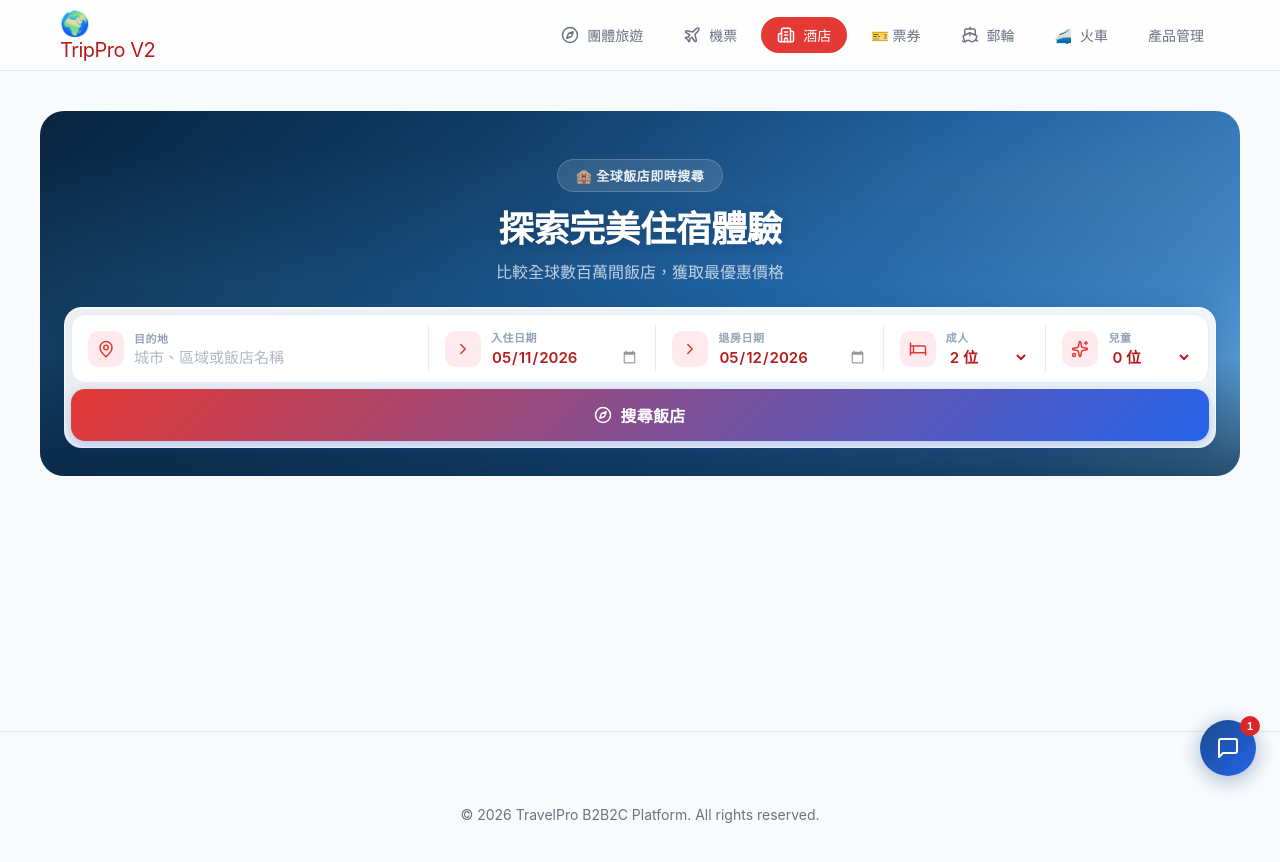
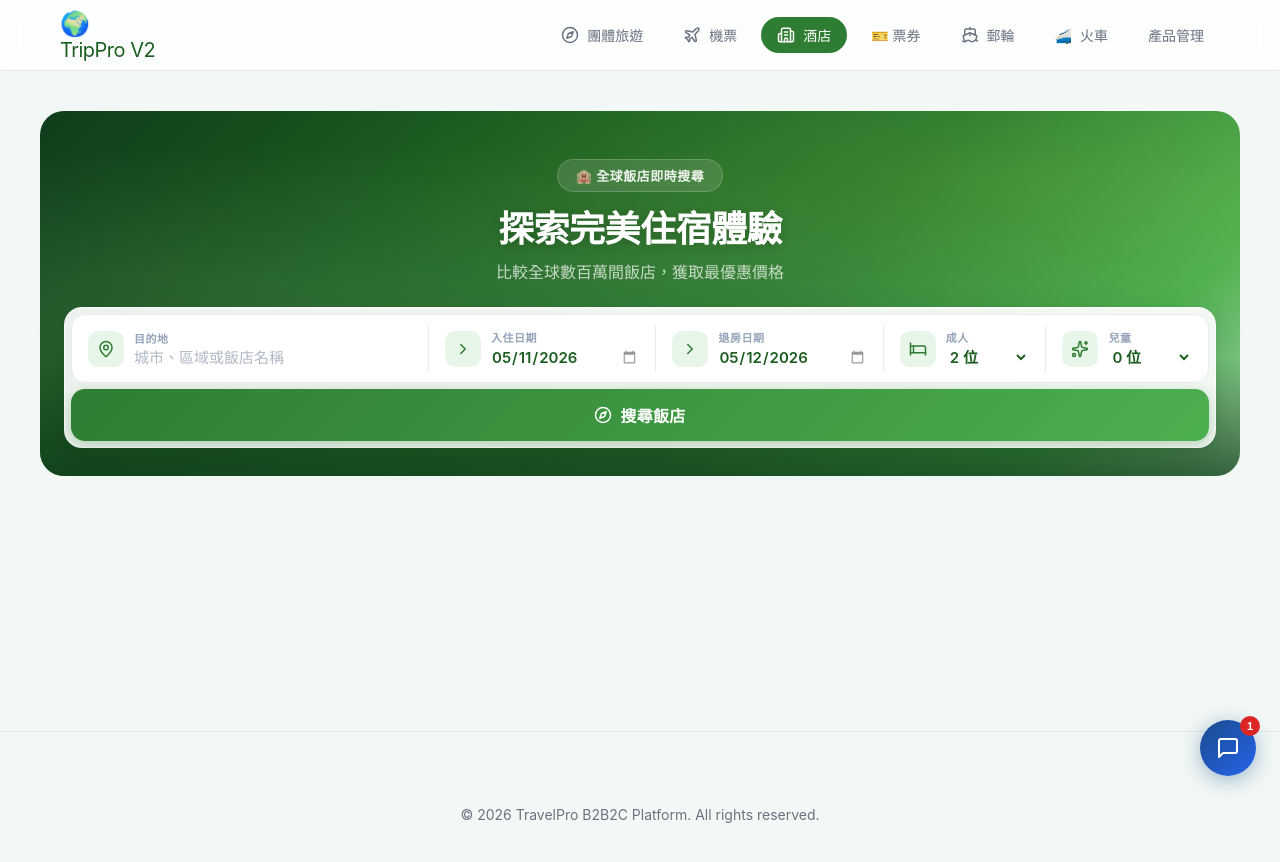
Before and after one commit to jetwebpeter/trip2026, a React (Vite) app in the folder frontend/: page /hotels in a window 1280 px wide. Shown: the top 862 px of the page. Built offline with nearby package versions, Linux system fonts and the light colour scheme.

Commit message:
feat: update theme to green earth and rename service to GreenTripPRO

```diff
--- a/frontend/src/index.css
+++ b/frontend/src/index.css
@@ -1,13 +1,13 @@
 :root {
-  --primary: #E53935;
-  --primary-dark: #B71C1C;
-  --primary-light: #FFEBEE;
-  --accent: #FF5252;
-  --success-bg: #E1F5EE;
-  --success-text: #085041;
+  --primary: #2E7D32;
+  --primary-dark: #1B5E20;
+  --primary-light: #E8F5E9;
+  --accent: #4CAF50;
+  --success-bg: #E8F5E9;
+  --success-text: #1B5E20;
   --border: #e5e7eb;
   --text-muted: #6b7280;
-  --bg: #f8fafc;
+  --bg: #F1F8F5;
   --surface: #ffffff;
 }
 
@@ -178,7 +178,7 @@ body {
 }
 .tour-card:hover {
   transform: translateY(-4px);
-  box-shadow: 0 8px 24px rgba(24, 95, 165, 0.12);
+  box-shadow: 0 8px 24px rgba(46, 125, 50, 0.12);
   border-color: var(--primary);
 }
 .tour-badge {
@@ -559,7 +559,7 @@ body {
   border-radius: 24px;
   overflow: hidden;
   background:
-    linear-gradient(135deg, #0a2540 0%, #0d3b66 30%, #1a5fa5 60%, #3b82c4 85%, #6bb0e0 100%);
+    linear-gradient(135deg, #0F3D1C 0%, #1B5E20 30%, #2E7D32 60%, #4CAF50 85%, #A5D6A7 100%);
   z-index: 0;
 }
 .hotel-hero-bg::before {
@@ -567,8 +567,8 @@ body {
   position: absolute;
   inset: 0;
   background:
-    radial-gradient(ellipse 80% 50% at 20% 60%, rgba(100, 200, 255, 0.12), transparent),
-    radial-gradient(ellipse 60% 40% at 80% 20%, rgba(255, 200, 100, 0.06), transparent);
+    radial-gradient(ellipse 80% 50% at 20% 60%, rgba(165, 214, 167, 0.15), transparent),
+    radial-gradient(ellipse 60% 40% at 80% 20%, rgba(255, 235, 59, 0.08), transparent);
   z-index: 1;
 }
 .hotel-hero-bg::after {
@@ -578,7 +578,7 @@ body {
   left: 0;
   right: 0;
   height: 120px;
-  background: linear-gradient(to top, rgba(10, 37, 64, 0.7), transparent);
+  background: linear-gradient(to top, rgba(15, 61, 28, 0.75), transparent);
   z-index: 1;
 }
 
@@ -731,7 +731,7 @@ body {
   width: 100%;
   margin-top: 6px;
   padding: 14px 24px;
-  background: linear-gradient(135deg, var(--primary) 0%, #2563eb 100%);
+  background: linear-gradient(135deg, var(--primary) 0%, #4CAF50 100%);
   color: #fff;
   border: none;
   border-radius: 14px;
@@ -739,17 +739,17 @@ body {
   font-weight: 700;
   cursor: pointer;
   transition: all 0.25s cubic-bezier(0.4, 0, 0.2, 1);
-  box-shadow: 0 4px 14px rgba(37, 99, 235, 0.3);
+  box-shadow: 0 4px 14px rgba(46, 125, 50, 0.3);
   letter-spacing: 0.3px;
 }
 .hotel-search-btn:hover:not(:disabled) {
   transform: translateY(-1px);
-  box-shadow: 0 6px 20px rgba(37, 99, 235, 0.4);
+  box-shadow: 0 6px 20px rgba(46, 125, 50, 0.4);
   filter: brightness(1.06);
 }
 .hotel-search-btn:active:not(:disabled) {
   transform: translateY(0);
-  box-shadow: 0 2px 8px rgba(37, 99, 235, 0.3);
+  box-shadow: 0 2px 8px rgba(46, 125, 50, 0.3);
 }
 .hotel-search-btn:disabled {
   opacity: 0.7;
@@ -2241,7 +2241,7 @@ body {
   border-radius: 8px;
   overflow: hidden;
   background:
-    linear-gradient(90deg, rgba(4,44,83,0.94), rgba(24,95,165,0.56)),
+    linear-gradient(90deg, rgba(15,61,28,0.94), rgba(76,175,80,0.56)),
     url("https://images.unsplash.com/photo-1548574505-5e239809ee19?q=80&w=1400&auto=format&fit=crop") center/cover;
   color: #fff;
 }
@@ -2326,7 +2326,7 @@ body {
   content: "";
   position: absolute;
   inset: 0;
-  background: linear-gradient(180deg, transparent 36%, rgba(4,44,83,0.72));
+  background: linear-gradient(180deg, transparent 36%, rgba(15,61,28,0.72));
 }
 .cruise-media span {
   position: absolute;
@@ -2457,7 +2457,7 @@ body {
   background: var(--primary-light);
   color: var(--primary);
   margin-bottom: 16px;
-  box-shadow: 0 4px 14px rgba(24, 95, 165, 0.15);
+  box-shadow: 0 4px 14px rgba(46, 125, 50, 0.15);
 }
 .hero-plane-icon {
   animation: plane-fly 4s ease-in-out infinite;
@@ -2939,7 +2939,7 @@ body {
 }
 .btn-checkout:hover {
   transform: translateY(-2px);
-  box-shadow: 0 6px 20px rgba(24, 95, 165, 0.25);
+  box-shadow: 0 6px 20px rgba(46, 125, 50, 0.25);
 }
 
 /* Quick destination pill styling */
```
Also changed, not shown: 1 other file (tests, documents, lock files or other folders).
